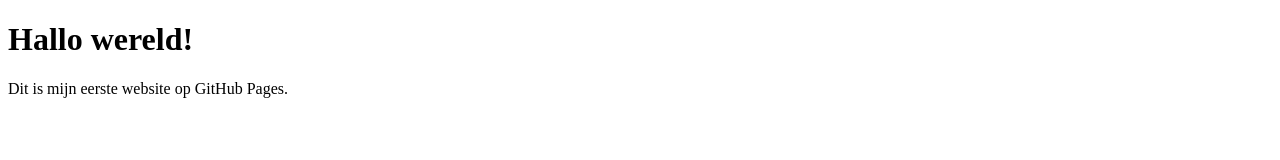
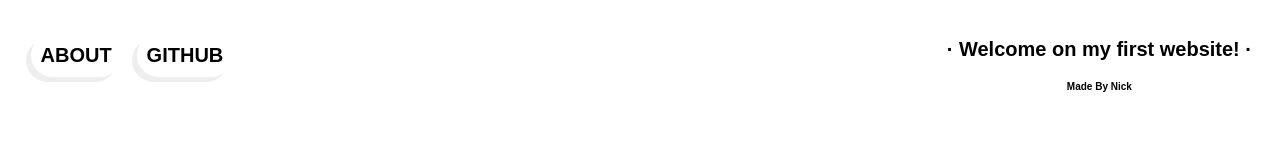
Before and after one commit to maikel999/Test, a plain HTML site: page index.html in a window 1280 px wide. Drawn offline with Linux system fonts and the light colour scheme.

Commit message:
Update index.html

```diff
--- a/index.html
+++ b/index.html
@@ -2,10 +2,117 @@
 <html lang="nl">
 <head>
   <meta charset="UTF-8">
-  <title>Mijn eerste GitHub pagina</title>
+  <meta name="viewport" content="width=device-width, initial-scale=1.0">
+  <title>Mijn Eerste Website</title>
+  <style>
+    .about-button
+    {
+      background: none;
+      color: rgb(0, 0, 0);
+      border: none;
+      border-radius: 25px;
+      font-size: 20px;
+      padding-left: 10px;
+      padding-right: 10px;
+      padding-top: 10px;
+      padding-bottom: 10px;
+      cursor: pointer;
+      font-weight: bold;
+      transition: opacity 0.2s;
+      margin-left: 2.5px;
+      margin-right: 2.5px;
+      box-shadow: -5px 5px 0 rgba(88, 88, 88, 0.1);
+      vertical-align: top;
+    }
+
+    .about-button:hover
+    {
+      opacity: 0.7;
+    }
+
+    .about-button:active
+    {
+      opacity: 0.3;
+    }
+
+    .GitHub-button
+    {
+      background: none;
+      color: rgb(0, 0, 0);
+      border: none;
+      border-radius: 25px;
+      padding-left: 10px;
+      padding-right: 10px;
+      padding-top: 10px;
+      padding-bottom: 10px;
+      font-size: 20px;
+      cursor: pointer;
+      font-weight: bold;
+      transition: opacity 0.2s, box-shadow 0.2s;
+      margin-left: 2.5px;
+      margin-right: 2.5px;
+      box-shadow: -5px 5px 0 rgb(88, 88, 88, 0.1);
+      vertical-align: top;
+    }
+
+    .GitHub-button:hover
+    {
+      opacity: 0.7;
+    }
+
+    .GitHub-button:active
+    {
+      opacity: 0.3;
+    }
+
+    .header
+    {
+      display: flex;
+      justify-content: space-between;
+      align-items: center;
+      padding: 10px 20px;
+    }
+
+    .left-buttons
+    {
+      display: flex;
+      gap: 10px;
+    }
+
+    .title-block
+    {
+      text-align: center;
+    }
+
+    .title
+    {
+      font-family: Arial;
+      font-size: 20px;
+      font-weight: bold;
+      text-align: center;
+      flex: 1;
+    }
+
+    .made-text
+    {
+      font-family: Arial;
+      font-size: 10px;
+      font-weight: bold;
+      margin: 5px 0 0 0;
+    }
+  </style>
 </head>
 <body>
-  <h1>Hallo wereld!</h1>
-  <p>Dit is mijn eerste website op GitHub Pages.</p>
+  <div class="header">
+    <div class="left-buttons">
+      <button class="about-button">ABOUT</button>
+      <button class="GitHub-button">GITHUB</button>
+    </div>
+
+    <div class="title-block">
+      <p class="title">&#183; Welcome on my first website! &#183;</p>
+      <p class="made-text">Made By Nick</p>
+    </div>
+  </div>
 </body>
 </html>
```
